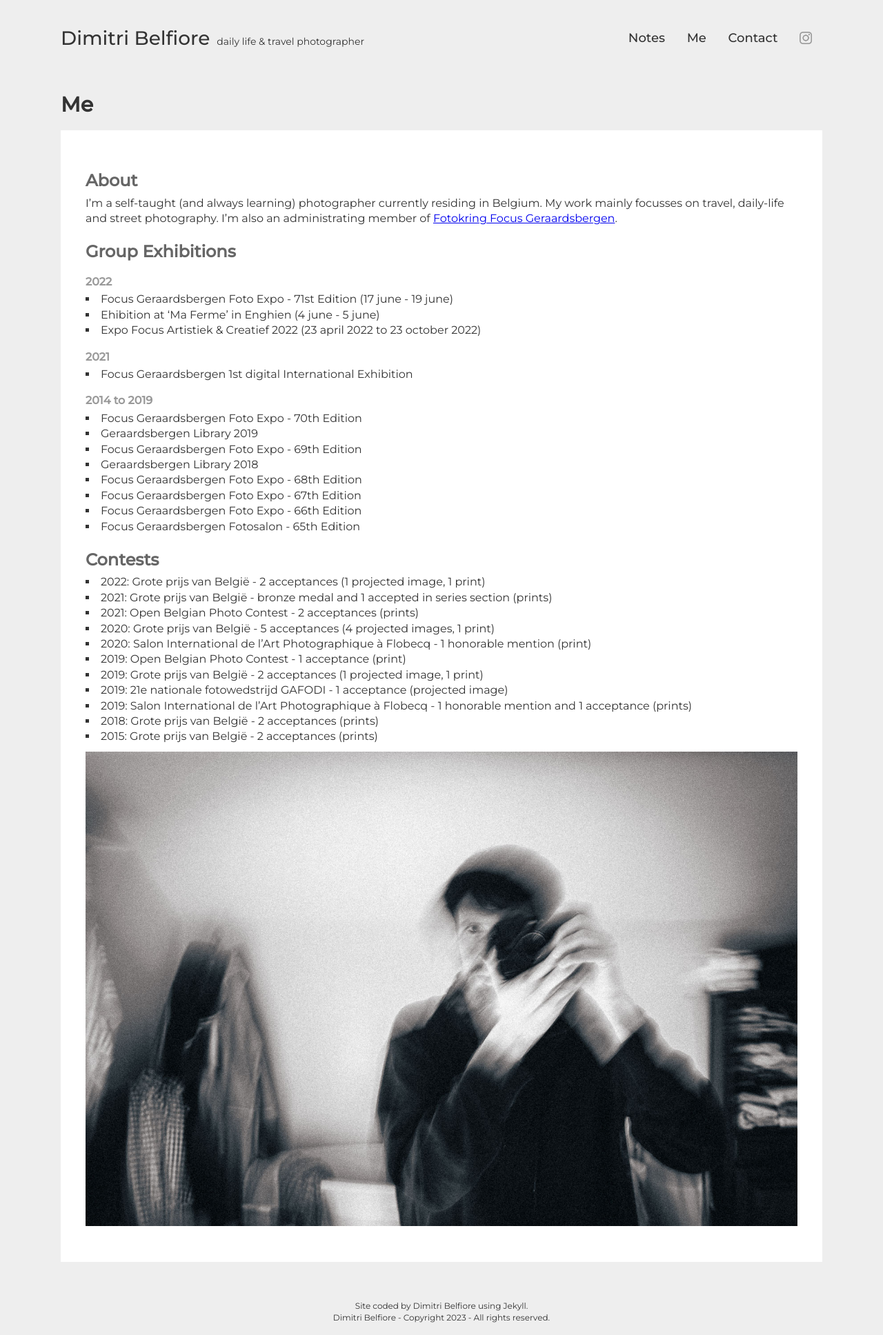
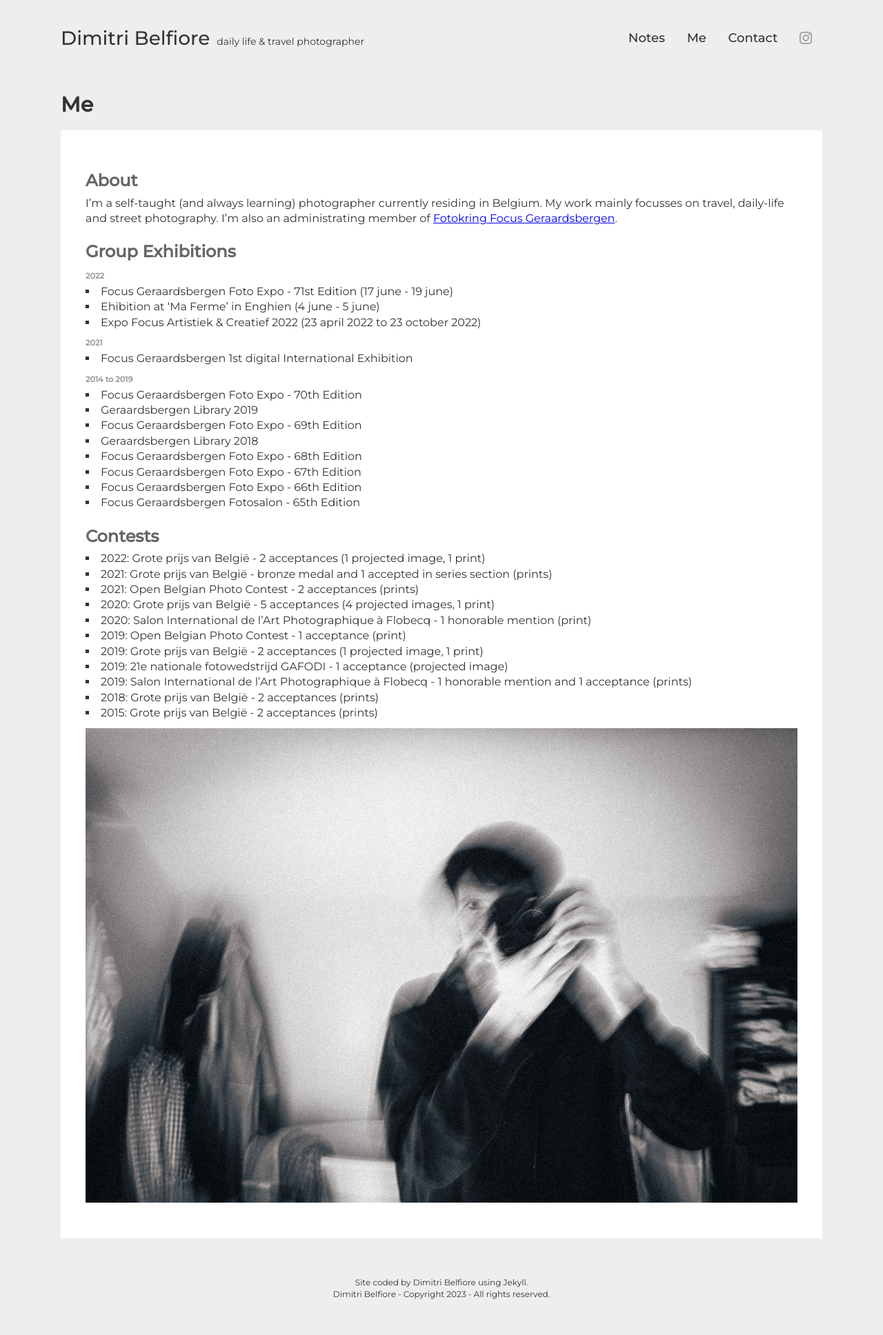
Before and after one commit to dimz25/dimz25.github.io, a Jekyll site: the page built from pages/me.md, in a window 1280 px wide. Shown: the whole page at 69% size. Built offline with Jekyll 4.4.1, drawn with Linux system fonts in a browser that asks for light colours; after the commit the page ends 1901 px from its top, so only the background shows below that.

Commit message:
Update header.scss

```diff
--- a/_sass/header.scss
+++ b/_sass/header.scss
@@ -86,7 +86,7 @@ h2 {
 }
 h3 {
   font-family: 'Montserrat', sans-serif;
-  font-size: 1.6rem;
+  font-size: 1.8em;
 	margin-bottom: 0.3rem;
 }
 
```
